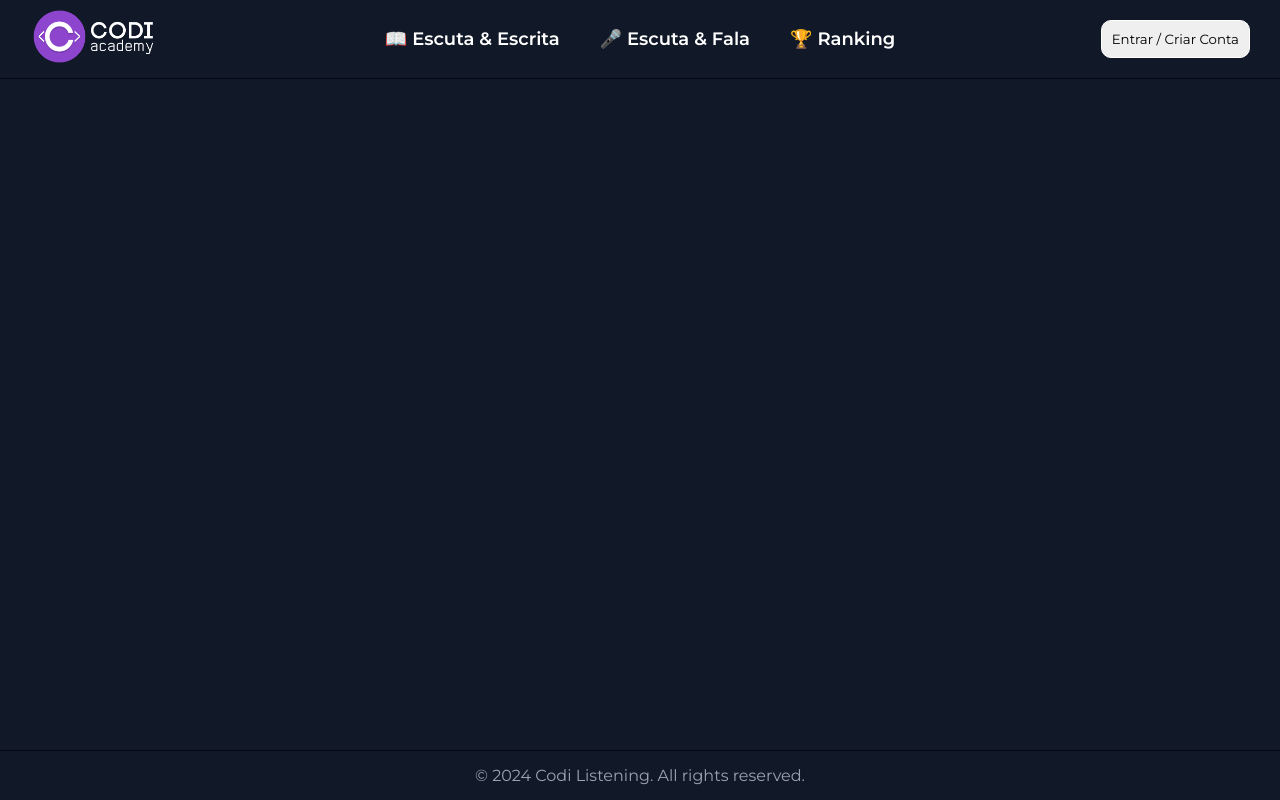
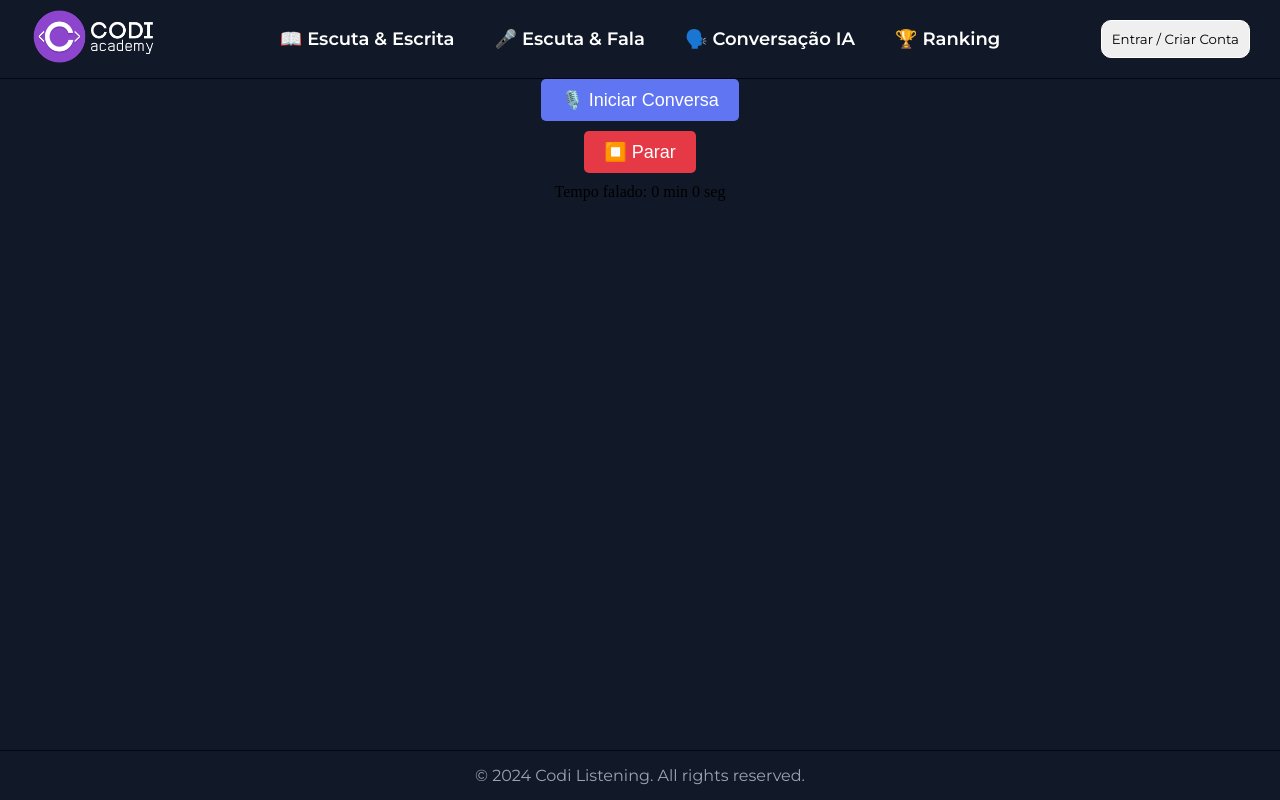
Before and after one commit to Daniel-Thielmann/English-Software, a React (Vite) app in the folder frontend/: page /talking in a window 1280 px wide. Built offline with nearby package versions, Linux system fonts and the light colour scheme; no server answers.

Commit message:
new route talking started

```diff
--- a/frontend/src/App.jsx
+++ b/frontend/src/App.jsx
@@ -10,6 +10,8 @@ import TelaFinalWriting from "./Components/TelaFinal/TelaFinalWriting";
 import TelaFinalSpeaking from "./Components/TelaFinal/TelaFinalSpeaking";
 import AuthPage from "./Components/AuthPage/AuthPage";
 import React from "react";
+import TalkingComponent from "./Components/Talking/TalkingComponent";
+import TalkingPage from "./pages/Talking";
 
 const App = () => {
   return (
@@ -21,6 +23,7 @@ const App = () => {
             <Route path="/" element={<Header />} />
             <Route path="/listening-writing" element={<ListeningWriting />} />
             <Route path="/listening-speaking" element={<ListeningSpeaking />} />
+            <Route path="/talking" element={<TalkingComponent />} />
             <Route path="/ranking" element={<RankingComponent />} />
             <Route path="/tela-final-writing" element={<TelaFinalWriting />} />
             <Route
--- a/frontend/src/Components/Navbar/Navbar.jsx
+++ b/frontend/src/Components/Navbar/Navbar.jsx
@@ -36,6 +36,9 @@ const Navbar = ({ voltarParaInicio }) => {
         <Link to="/listening-speaking" className="nav-item">
           🎤 Escuta & Fala
         </Link>
+        <Link to="/talking" className="nav-item">
+          🗣️ Conversação IA
+        </Link>
         <Link to="/ranking" className="nav-item">
           🏆 Ranking
         </Link>
--- /dev/null
+++ b/frontend/src/Components/Talking/TalkingComponent.css
@@ -0,0 +1,50 @@
+.talking-page {
+  display: flex;
+  flex-direction: column;
+  align-items: center;
+  text-align: center;
+  background-color: #1c1c1c;
+  padding: 20px;
+  border-radius: 8px;
+  width: 100%;
+  max-width: 500px;
+  margin: 0 auto;
+}
+
+.points-display {
+  font-size: 20px;
+  color: #00ff7f;
+  margin-top: 15px;
+  font-weight: bold;
+}
+
+.talking-container {
+  display: flex;
+  flex-direction: column;
+  align-items: center;
+  gap: 10px;
+}
+
+.start-btn,
+.stop-btn {
+  background-color: #5f75f2;
+  color: white;
+  font-size: 18px;
+  padding: 10px 20px;
+  border: none;
+  border-radius: 5px;
+  cursor: pointer;
+  transition: all 0.3s;
+}
+
+.stop-btn {
+  background-color: #e63946;
+}
+
+.start-btn:hover {
+  background-color: #4957c8;
+}
+
+.stop-btn:hover {
+  background-color: #b71c1c;
+}
--- /dev/null
+++ b/frontend/src/Components/Talking/TalkingComponent.jsx
@@ -0,0 +1,51 @@
+import React, { useState, useEffect } from "react";
+
+const TalkingComponent = ({ setPointsSpeaking }) => {
+  const [isTalking, setIsTalking] = useState(false);
+  const [elapsedTime, setElapsedTime] = useState(0);
+
+  useEffect(() => {
+    let timer;
+    if (isTalking) {
+      timer = setInterval(() => {
+        setElapsedTime((prevTime) => {
+          if (prevTime >= 1800) {
+            // 30 minutos
+            setIsTalking(false);
+            setPointsSpeaking(100);
+            return prevTime;
+          }
+          return prevTime + 1;
+        });
+      }, 1000);
+    } else {
+      clearInterval(timer);
+    }
+
+    return () => clearInterval(timer);
+  }, [isTalking, setPointsSpeaking]);
+
+  const startTalking = () => {
+    setIsTalking(true);
+  };
+
+  const stopTalking = () => {
+    setIsTalking(false);
+  };
+
+  return (
+    <div className="talking-container">
+      <button onClick={startTalking} disabled={isTalking} className="start-btn">
+        🎙️ {isTalking ? "Falando..." : "Iniciar Conversa"}
+      </button>
+      <button onClick={stopTalking} disabled={!isTalking} className="stop-btn">
+        ⏹️ Parar
+      </button>
+      <p>
+        Tempo falado: {Math.floor(elapsedTime / 60)} min {elapsedTime % 60} seg
+      </p>
+    </div>
+  );
+};
+
+export default TalkingComponent;
--- /dev/null
+++ b/frontend/src/pages/Talking.jsx
@@ -0,0 +1,30 @@
+import React, { useState, useEffect } from "react";
+import { useNavigate } from "react-router-dom";
+import TalkingComponent from "../Components/Talking/TalkingComponent.jsx";
+import "../Components/Talking/TalkingComponent.css";
+
+const TalkingPage = () => {
+  const [pointsSpeaking, setPointsSpeaking] = useState(0);
+  const navigate = useNavigate();
+
+  useEffect(() => {
+    if (pointsSpeaking >= 100) {
+      setTimeout(() => {
+        navigate("/tela-final", {
+          state: { pointsSpeaking },
+        });
+      }, 500);
+    }
+  }, [pointsSpeaking, navigate]);
+
+  return (
+    <div className="talking-page">
+      <h1>🗣️ Conversação com a IA</h1>
+      <p>Fale com a IA por 30 minutos e ganhe 100 pontos!</p>
+      <TalkingComponent setPointsSpeaking={setPointsSpeaking} />
+      <p className="points-display">Pontos de Fala: {pointsSpeaking}</p>
+    </div>
+  );
+};
+
+export default TalkingPage;
```
